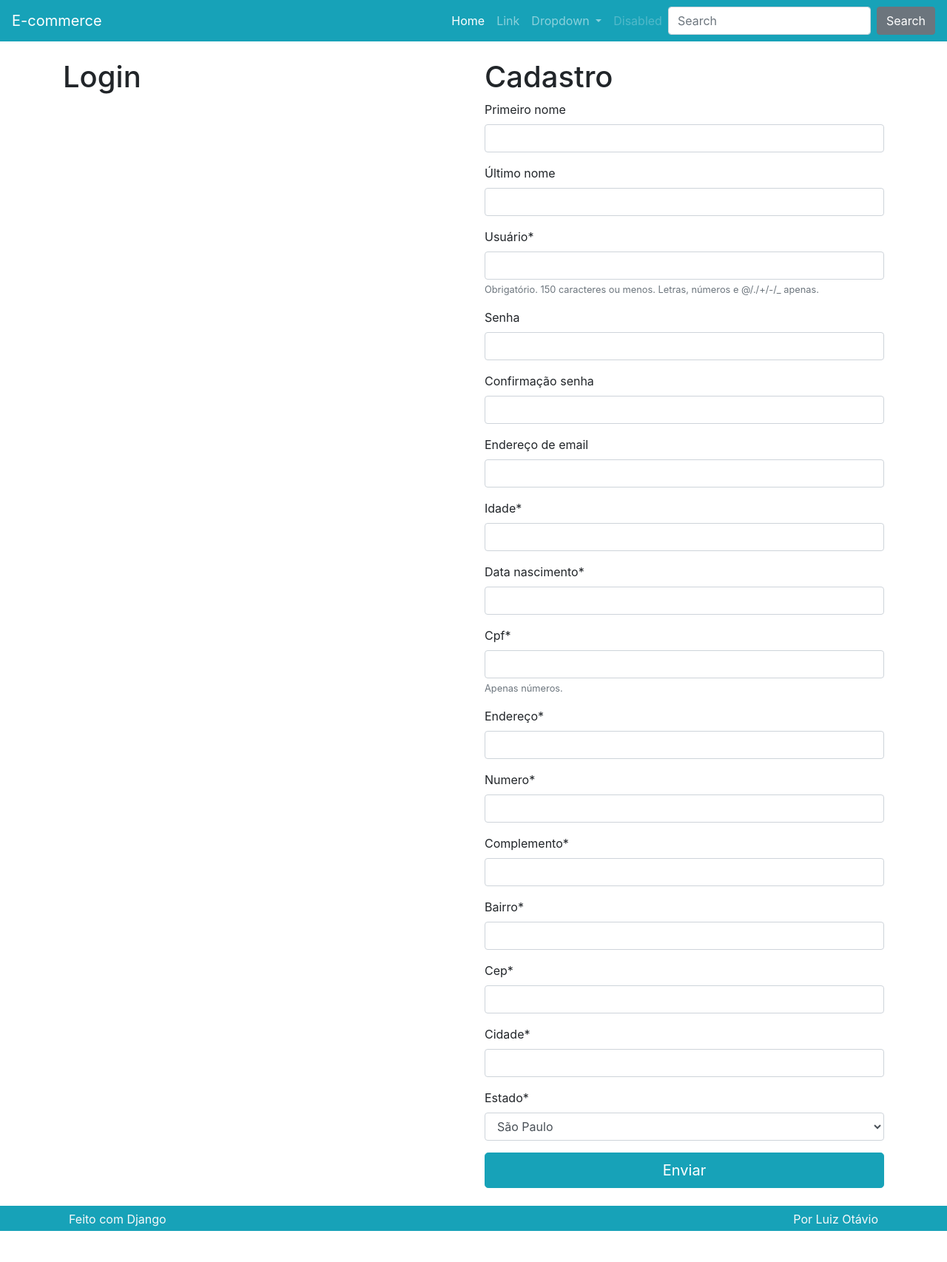
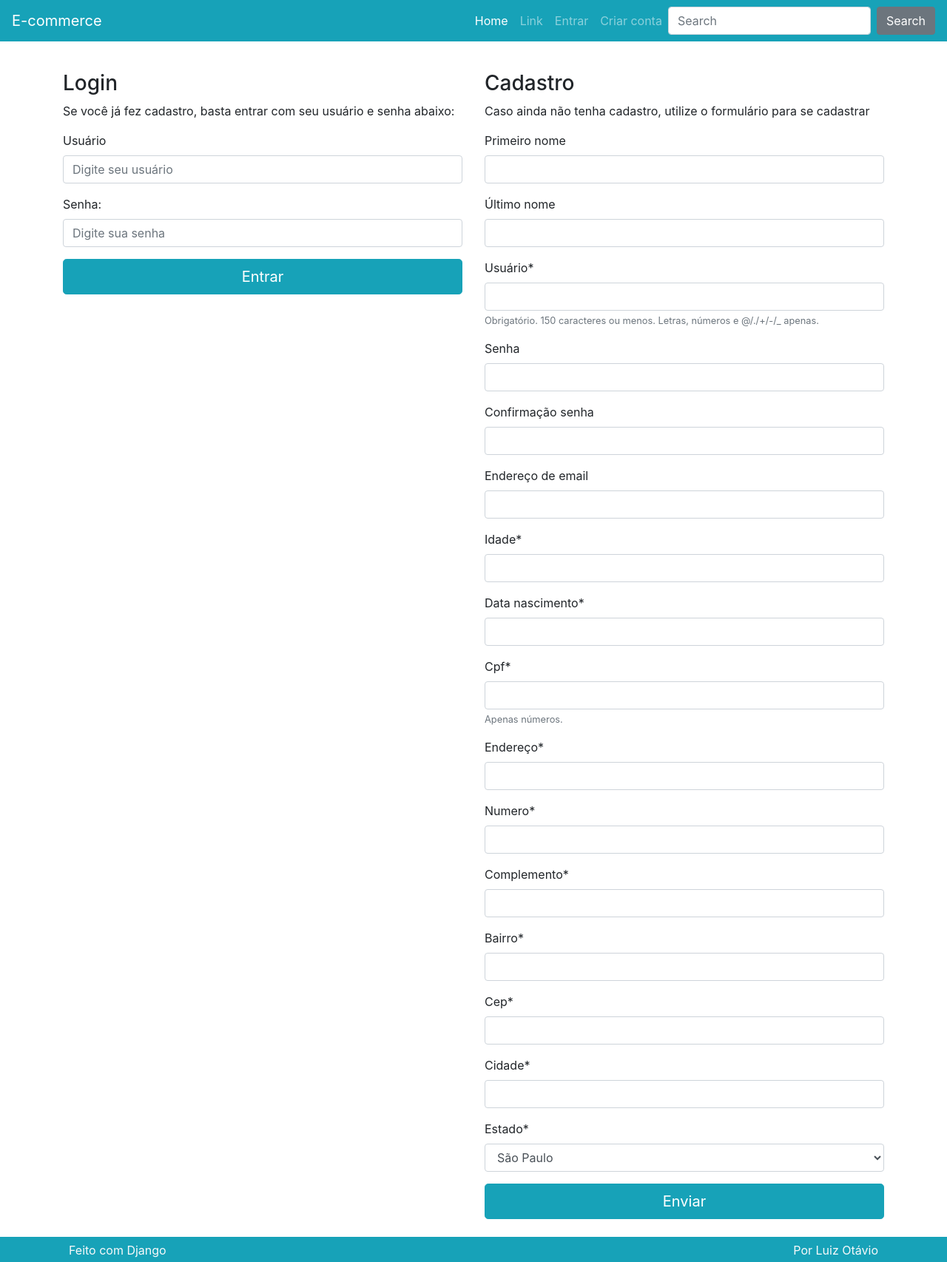
Before and after one commit to eltondornelas/projeto-ecommerce-python-django, a Django app: page /perfil/ in a window 1280 px wide. Shown: the whole page at 74% size. Before the commit the page ends 1664 px from the top, so only its background shows below. Run offline with Django 3.2, Linux system fonts and the light colour scheme; some libraries are stand-ins or nearby versions.

Commit message:
Criando página de Login e Logout

```diff
--- a/perfil/templates/perfil/atualizar.html
+++ b/perfil/templates/perfil/atualizar.html
@@ -1,5 +1,6 @@
 {% extends 'perfil/criar.html' %}
 
 {% block titulocadastro %}
-    <h1>Atualizar dados</h1>
+    <h3>Atualizar Cadastro</h3>
+    <p>Utilize o formulário a seguir para atualizar seus dados</p>
 {% endblock titulocadastro %}
--- a/perfil/templates/perfil/criar.html
+++ b/perfil/templates/perfil/criar.html
@@ -7,15 +7,33 @@
     <div class="row">
 
         {% if not request.user.is_authenticated %}
-            <div class="col-lg">
-                <h1>Login</h1>
+            <div class="col-lg mt-3">
+                <h3>Login</h3>
+                <p>Se você já fez cadastro, basta entrar com seu usuário e senha abaixo:</p>
+
+                <form method="POST" action="{% url 'perfil:login' %}">
+                    {% csrf_token %}
+                    <div class="form-group">
+                        <label for="InputUsuario1">Usuário</label>
+                        <input type="text" name='username' class="form-control" id="InputUsuario1"
+                            aria-describedby="usuarioHelp" placeholder="Digite seu usuário">
+                    </div>
+                    <div class="form-group">
+                        <label for="exampleInputPassword1">Senha:</label>
+                        <input name='password' type="password" class="form-control" id="exampleInputPassword1"
+                            placeholder="Digite sua senha">
+                    </div>
+                    <button type="submit" class="btn btn-primary btn-block btn-lg">Entrar</button>
+                </form>
+
             </div>
         {% endif %}
 
-        <div class="col-lg">
+        <div class="col-lg mt-3">
 
             {% block titulocadastro %}
-                <h1>Cadastro</h1>
+                <h3>Cadastro</h3>
+                <p>Caso ainda não tenha cadastro, utilize o formulário para se cadastrar</p>
             {% endblock titulocadastro %}
 
             <form method="POST" action="">
--- a/perfil/views.py
+++ b/perfil/views.py
@@ -1,9 +1,10 @@
-from django.shortcuts import render, get_object_or_404
+from django.shortcuts import render, get_object_or_404, redirect
 from django.views.generic import ListView
 from django.views import View
 from django.http import HttpResponse
 from django.contrib.auth.models import User
-from django.contrib.auth import authenticate, login
+from django.contrib.auth import authenticate, login, logout
+from django.contrib import messages
 import copy
 
 from . import models
@@ -107,7 +108,19 @@ class Criar(BasePerfil):
 
         self.request.session['carrinho'] = self.carrinho
         self.request.session.save()
-        return self.renderizar
+
+        messages.success(
+            self.request,
+            'Seu cadastro foi criado ou atualizado com sucesso.'
+        )
+
+        messages.success(
+            self.request,
+            'Você fez login e pode concluir sua compra.'
+        )
+
+        return redirect('perfil:criar')
+        # return self.renderizar  # o renderizar acaba tendo que ficar reenviando o formulario quando atualiza a pagina
 
 
 class Atualizar(View):
@@ -116,10 +129,44 @@ class Atualizar(View):
 
 
 class Login(View):
-    def get(self, *args, **kwargs):
-        return HttpResponse('Login')
+    def post(self, *args, **kwargs):
+        username = self.request.POST.get('username')
+        password = self.request.POST.get('password')
+
+        if not username or not password:
+            messages.error(
+                self.request,
+                'Usuário ou senha inválidos.'
+            )
+            return redirect('perfil:criar')
+
+        usuario = authenticate(self.request, username=username, password=password)
+
+        if not usuario:
+            messages.error(
+                self.request,
+                'Usuário ou senha inválidos.'
+            )
+            return redirect('perfil:criar')
+
+        login(self.request, user=usuario)
+
+        messages.success(
+            self.request,
+            'Login feito com sucesso.'
+        )
+
+        return redirect('produto:carrinho')
 
 
 class Logout(View):
     def get(self, *args, **kwargs):
-        return HttpResponse('Logout')
+        carrinho = copy.deepcopy(self.request.session.get('carrinho'))
+        # melhorar depois para confirmar se tem produto no carrinho para então fazer isso
+
+        logout(self.request)
+
+        self.request.session['carrinho'] = carrinho  # para não perder o carrinho no logout
+        self.request.session.save()
+
+        return redirect('produto:lista')
--- a/templates/parciais/_nav.html
+++ b/templates/parciais/_nav.html
@@ -15,21 +15,26 @@
             <li class="nav-item">
                 <a class="nav-link" href="#">Link</a>
             </li>
+
+            {% if request.user.is_authenticated %}
                 <li class="nav-item dropdown">
                     <a class="nav-link dropdown-toggle" href="#" id="navbarDropdown" role="button" data-toggle="dropdown"
                         aria-haspopup="true" aria-expanded="false">
-                    Dropdown
+                        Conta
                     </a>
                     <div class="dropdown-menu" aria-labelledby="navbarDropdown">
-                    <a class="dropdown-item" href="#">Action</a>
-                    <a class="dropdown-item" href="#">Another action</a>
-                    <div class="dropdown-divider"></div>
-                    <a class="dropdown-item" href="#">Something else here</a>
+                        <a class="dropdown-item" href="{% url 'perfil:criar' %}">Atualizar</a>
+                        <a class="dropdown-item" href="{% url 'perfil:logout' %}">Sair</a>
                     </div>
                 </li>
+            {% else %}
                 <li class="nav-item">
-                <a class="nav-link disabled" href="#">Disabled</a>
+                    <a class="nav-link" href="{% url 'perfil:criar' %}">Entrar</a>
                 </li>
+            <li class="nav-item">
+                    <a class="nav-link" href="{% url 'perfil:criar' %}">Criar conta</a>
+                </li>
+            {% endif %}
 
             {% if request.session.carrinho %}
                 <li class="nav-item">
```
Lines whose indentation alone changed are shown as unchanged.
